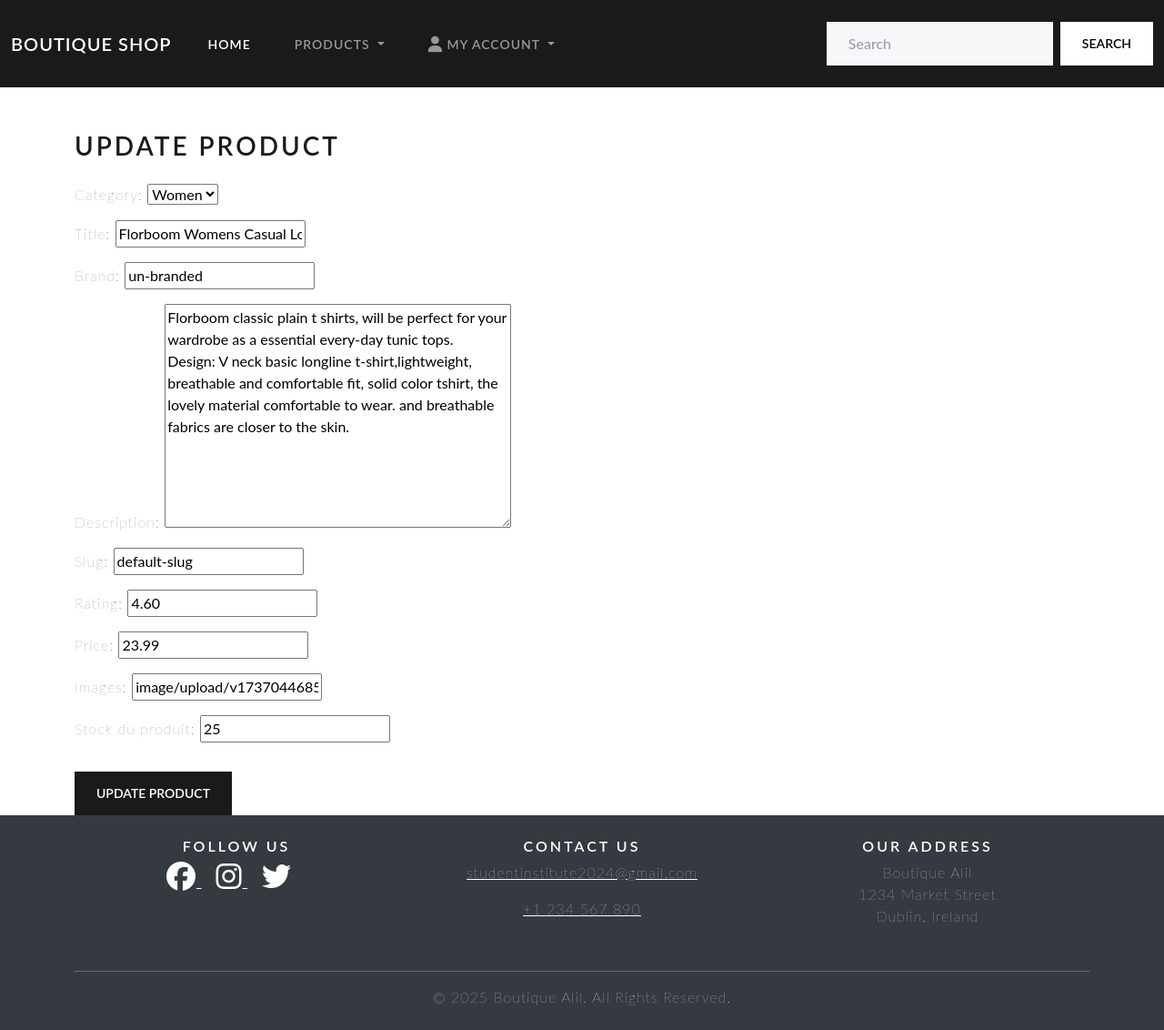
After one commit to BadrAlioui/boutique_essai, a Django app: page /products/product/9/update/ in a window 1280 px wide. The commit adds this page. Shown: the whole page at 91% size. Run offline with Django 5.2, Linux system fonts and the light colour scheme; a user stored in the database is signed in; data comes from the database, SQL or seed files in the repository; both versions use the stored data as it was after the commit; some libraries are stand-ins or nearby versions.

Commit message:
Add products

```diff
--- /dev/null
+++ b/store/context_processors.py
@@ -0,0 +1,5 @@
+from .models import Category
+
+def categories_processor(request):
+    categories = Category.objects.all()
+    return {'categories':categories}
--- a/store/models.py
+++ b/store/models.py
@@ -2,6 +2,7 @@ from django.db import models
 from django.conf import settings
 from django.core.validators import MinValueValidator
 from django.contrib.auth.models import User
+from cloudinary.models import CloudinaryField
 
 class Category(models.Model):
     name = models.CharField(max_length=200, db_index=True)
@@ -22,7 +23,7 @@ class Product(models.Model):
     rating = models.DecimalField(max_digits=6, decimal_places=2, null=True, blank=True)
     price = models.DecimalField(max_digits=10, decimal_places=2,
                                 validators=[MinValueValidator(0.1)])
-    image = models.ImageField(upload_to='images/', null = True, blank=True)
+    image = CloudinaryField('images', null = True, blank=True)
     stock = models.IntegerField(default=0, blank=True, verbose_name="Stock du produit")
 
     class Meta:
--- /dev/null
+++ b/store/templates/store/update_product.html
@@ -0,0 +1,11 @@
+{% extends 'base.html' %} {% block content %}
+<div class="container mt-5">
+    <h2 class="mb-4">Update Product</h2>
+    <form method="POST" enctype="multipart/form-data">
+        {% csrf_token %} {{ form.as_p }}
+        <button type="submit" class="btn btn-primary mt-3">
+            Update Product
+        </button>
+    </form>
+</div>
+{% endblock %}
--- a/store/views.py
+++ b/store/views.py
@@ -22,11 +22,14 @@ def admin_required(user):
 
 def all_products(request):
     products = Product.objects.all()
+    categories = Category.objects.all()
     query = None
     sort = None
     direction = None
+    selected_category = None
 
     if request.GET:
+        # Gestion du tri
         if 'sort' in request.GET:
             sortkey = request.GET['sort']
             sort = sortkey
@@ -40,6 +43,7 @@ def all_products(request):
                     sortkey = f'-{sortkey}'
             products = products.order_by(sortkey)
 
+        # Gestion de la recherche
         if 'q' in request.GET:
             query = request.GET['q']
             if not query:
@@ -49,16 +53,22 @@ def all_products(request):
             queries = Q(title__icontains=query) | Q(description__icontains=query)
             products = products.filter(queries)
 
+        # Gestion du filtre par catégorie
+        if 'category' in request.GET:
+            selected_category = request.GET['category']
+            products = products.filter(category__slug=selected_category)
+
     current_sorting = f'{sort}_{direction}'
 
     context = {
         'products': products,
         'search_term': query,
         'current_sorting': current_sorting,
+        'categories': categories,
+        'selected_category': selected_category,
     }
 
     return render(request, 'store/products.html', context)
-
 
 def product_detail(request, product_id):
     product = get_object_or_404(Product, pk=product_id)
--- a/templates/base.html
+++ b/templates/base.html
@@ -59,6 +59,16 @@
                                     class="dropdown-menu"
                                     aria-labelledby="product-dropdown"
                                 >
+                                    {% for category in categories %}
+                                    <li>
+                                        <a
+                                            href="{% url 'products' %}?category={{ category.slug }}"
+                                            class="dropdown-item"
+                                        >
+                                            {{category.name}}
+                                        </a>
+                                    </li>
+                                    {% endfor %}
                                     <li>
                                         <a
                                             href="{% url 'products' %}?sort=price&direction=asc"
```
Also changed, not shown: boutique_essai/settings.py (+23 -2 lines), requirements.txt (+11 -0 lines), db.sqlite3, static/media/images/Basic White T-Shirt.jpg (added), static/media/images/Chinos.jpg (added), static/media/images/Crop Top.jpg (added), static/media/images/Florboom Womens Casual Loose Tops Tshirts.jpg (added), static/media/images/Graphic Black T-Shirt.jpg (added), static/media/images/High-Waist Pants.jpg (added), static/media/images/Skinny Jeans.jpg (added), static/media/images/Slim Fit Jeans.jpg (added), static/media/images/V-Neck T-Shirt.jpg (added), 1 other file.
